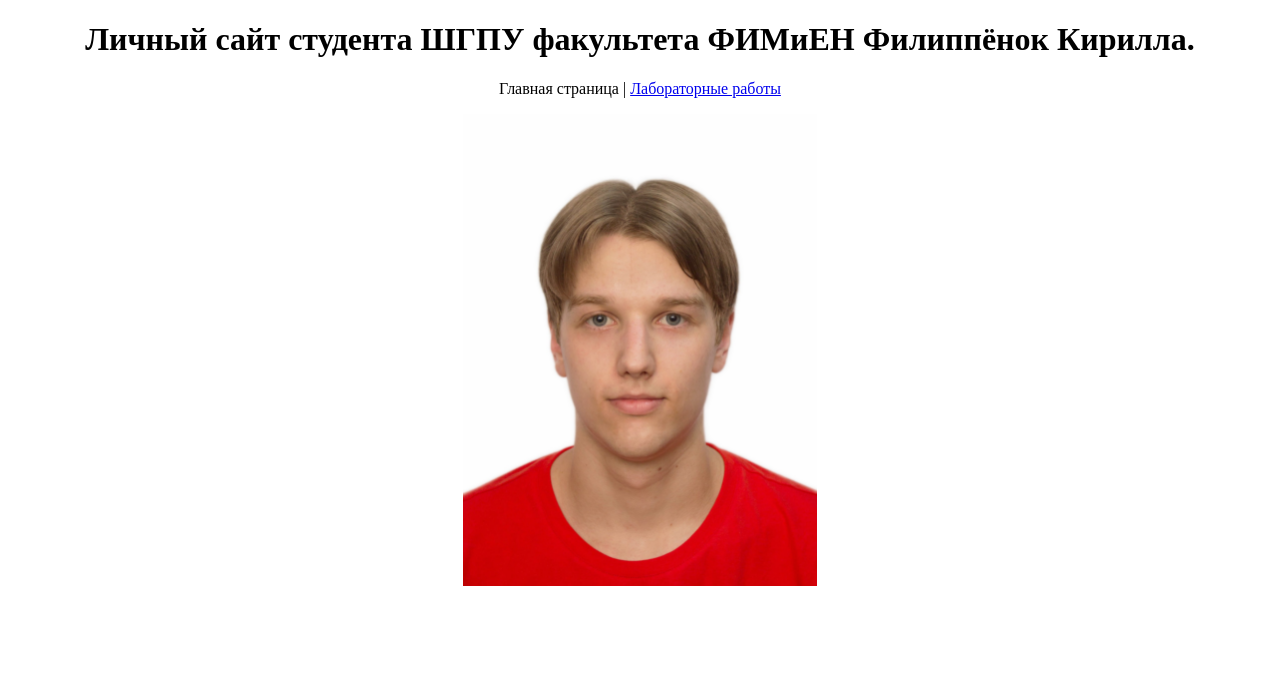
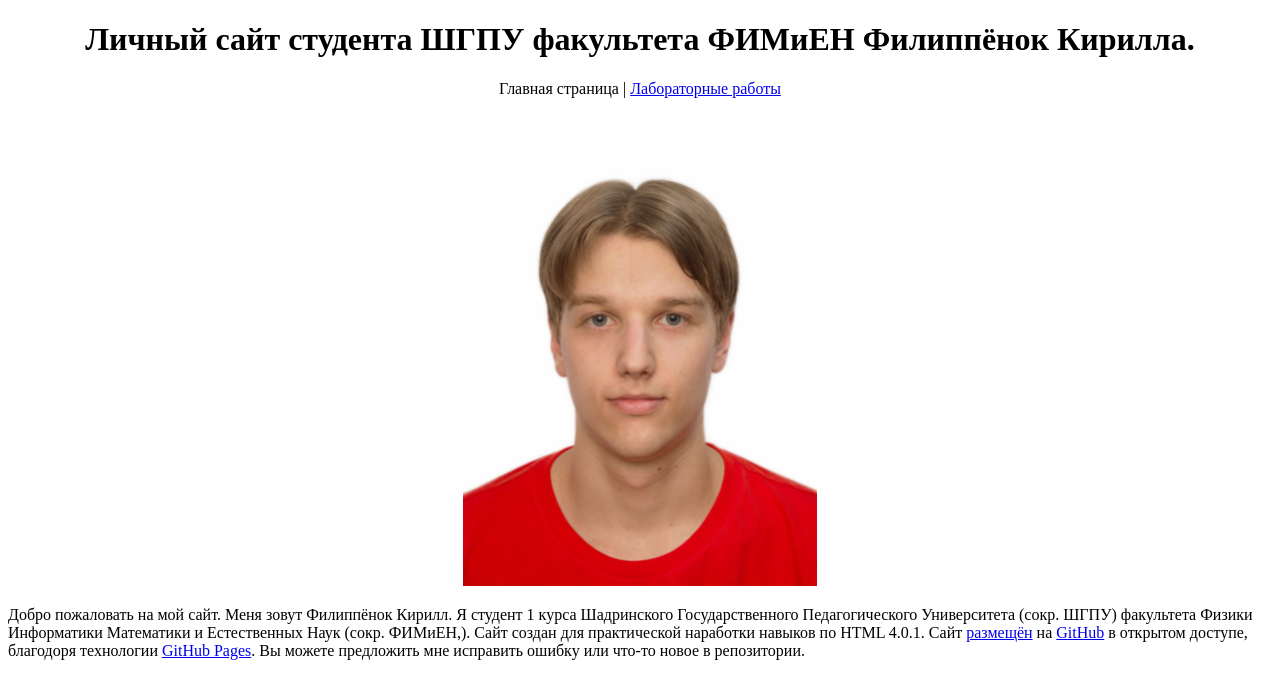
Before and after one commit to kfilippenok/kfilippenok.github.io, a plain HTML site: page index.html in a window 1280 px wide. Drawn offline with Linux system fonts and the light colour scheme.

Commit message:
Adding a description for the main page

```diff
--- a/index.html
+++ b/index.html
@@ -10,5 +10,6 @@
   <h1 align=center>Личный сайт студента ШГПУ факультета ФИМиЕН Филиппёнок Кирилла.</h1>
   <p align=center>Главная страница | <a href="laboratory_works.html">Лабораторные работы</a></p>
   <p align=center><img src="images/profile.jpg" width="354" height="472" alt="Моё фото."></p>
+  <p>Добро пожаловать на мой сайт. Меня зовут Филиппёнок Кирилл. Я студент 1 курса Шадринского Государственного Педагогического Университета (сокр. <abbr>ШГПУ</abbr>) факультета Физики Информатики Математики и Естественных Наук (сокр. <abbr>ФИМиЕН,</abbr>). Сайт создан для практической наработки навыков по HTML 4.0.1. Сайт <a href="https://github.com/kfilippenok/kfilippenok.github.io">размещён<a> на <a href="https://github.com">GitHub<a> в открытом доступе, благодоря технологии <a href="https://pages.github.com">GitHub Pages</a>. Вы можете предложить мне исправить ошибку или что-то новое в репозитории.
  </body>
 </html>
```
